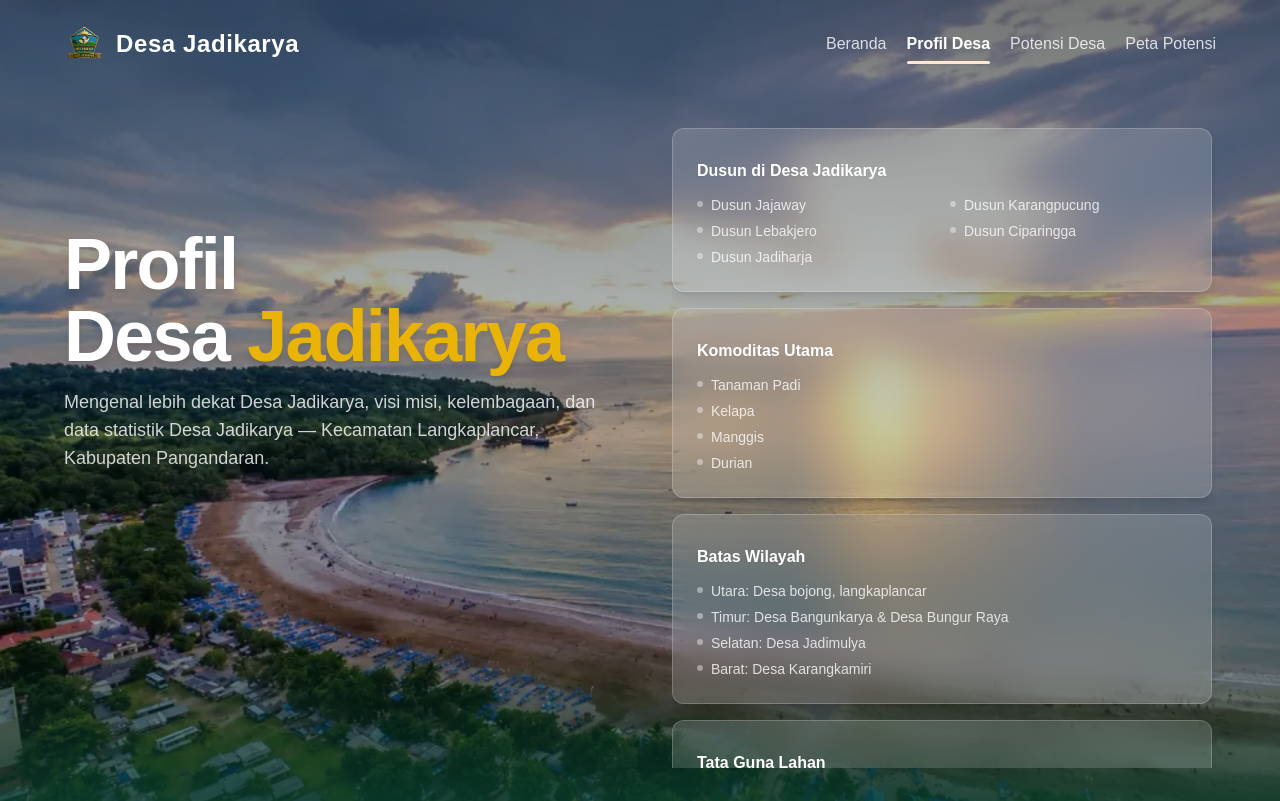
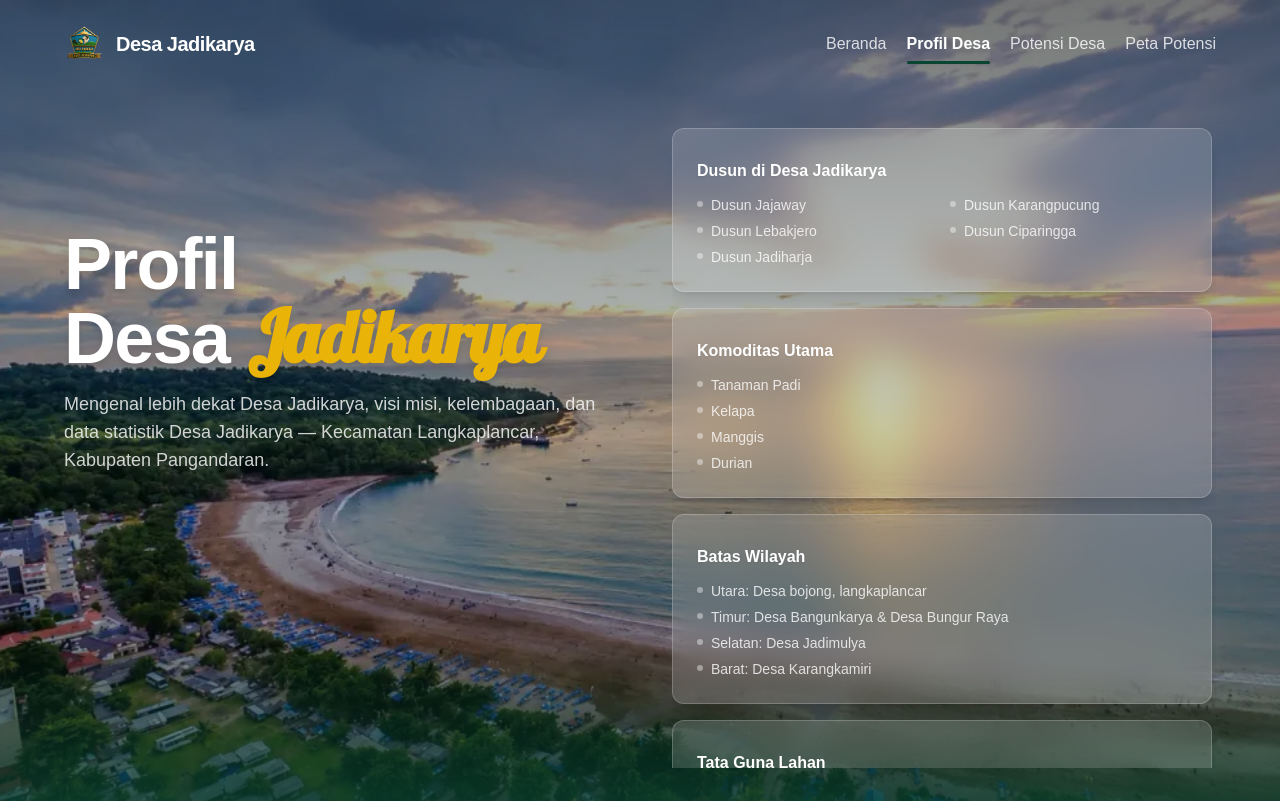
Before and after one commit to HanifanPNG/Web-jadikarya, a Next.js app: page /profil-desa in a window 1280 px wide. Shown: the top 801 px of the page. Built offline with nearby package versions, Linux system fonts and the light colour scheme; a web font is replaced by a local one.

Commit message:
feat: implement core layout, global navigation, and desa potential modules

```diff
--- a/app/layout.js
+++ b/app/layout.js
@@ -1,6 +1,6 @@
 import "./globals.css";
 import AOSInit from "@/components/aos-init";
-import { Inter, Playfair_Display, Plus_Jakarta_Sans } from "next/font/google";
+import { Inter, Playfair_Display, Plus_Jakarta_Sans, Lobster } from "next/font/google";
 
 const inter = Inter({
   subsets: ["latin"],
@@ -20,6 +20,13 @@ const plusJakartaSans = Plus_Jakarta_Sans({
   display: "swap",
 });
 
+const lobster = Lobster({
+  subsets: ["latin"],
+  weight: "400",
+  variable: "--font-lobster",
+  display: "swap",
+});
+
 export const metadata = {
   title: "Desa Jadikarya - Kecamatan Langkaplancar, Kabupaten Pangandaran",
   description:
@@ -29,7 +36,7 @@ export const metadata = {
 
 export default function RootLayout({ children }) {
   return (
-    <html lang="id" className={`${inter.variable} ${playfair.variable} ${plusJakartaSans.variable}`}>
+    <html lang="id" className={`${inter.variable} ${playfair.variable} ${plusJakartaSans.variable} ${lobster.variable}`}>
       <body className="antialiased bg-white text-slate-800 min-h-screen">
         <AOSInit />
         {children}
--- a/components/hero-section/index.jsx
+++ b/components/hero-section/index.jsx
@@ -45,8 +45,8 @@ export default function HeroSection() {
           </h3>
 
           {/* Main Serif Headline */}
-          <h1 className="font-inter font-bold text-5xl sm:text-6xl md:text-7xl lg:text-8xl tracking-tight text-white drop-shadow-lg leading-tight">
-            Desa <span className="text-yellow-500">Jadikarya</span>
+          <h1 className="font-inter font-bold text-5xl sm:text-6xl md:text-7xl tracking-tight text-white drop-shadow-lg leading-tight">
+            Desa <span className="font-lobster text-5xl sm:text-6xl md:text-7xl lg:text-8xl text-yellow-500">Jadikarya</span>
           </h1>
 
           {/* Description Text matching Screenshot */}
--- a/components/navbar/index.jsx
+++ b/components/navbar/index.jsx
@@ -60,7 +60,7 @@ export default function Navbar() {
               className="object-contain w-full h-full"
             />
           </div>
-          <span className="font-inter text-white font-bold text-xl sm:text-2xl tracking-wide group-hover:text-[#FFE7D2] transition-colors">
+          <span className="font-inter text-white font-bold text-lg sm:text-xl tracking-tight group-hover:text-[#FFE7D2] transition-colors">
             Desa Jadikarya
           </span>
         </Link>
@@ -82,7 +82,7 @@ export default function Navbar() {
               >
                 {item.label}
                 {isActive && (
-                  <span className="absolute left-0 right-0 bottom-[-4px] h-[3px] bg-[#FFE7D2] rounded-full shadow-sm" />
+                  <span className="absolute left-0 right-0 bottom-[-4px] h-[3px] bg-[#0A4532] rounded-full shadow-sm" />
                 )}
               </Link>
             ) : (
--- a/components/peta-potensi/index.jsx
+++ b/components/peta-potensi/index.jsx
@@ -101,7 +101,7 @@ export default function PetaPotensiPage() {
               className="font-inter font-bold text-4xl sm:text-5xl md:text-6xl lg:text-7xl tracking-tight text-white drop-shadow-lg leading-tight mb-4"
             >
               Peta Potensi <br /> Desa{" "}
-              <span className="text-yellow-500">Jadikarya</span>
+              <span className="text-yellow-500 font-lobster">Jadikarya</span>
             </h1>
             <p
               className="text-white/80 text-sm sm:text-base md:text-lg leading-relaxed max-w-2xl mx-auto"
--- a/components/potensi-desa/index.jsx
+++ b/components/potensi-desa/index.jsx
@@ -52,7 +52,7 @@ export default function PotensiDesaPage({ initialSector }) {
             <h1
               className="font-inter font-bold text-4xl sm:text-5xl md:text-6xl lg:text-7xl tracking-tight text-white drop-shadow-lg leading-tight mb-4"
             >
-              Potensi <br /> Desa <span className="text-yellow-500">Jadikarya</span>
+              Potensi <br /> Desa <span className="text-yellow-500 font-lobster">Jadikarya</span>
             </h1>
             <p
               className="text-white/80 text-sm sm:text-base md:text-lg leading-relaxed max-w-2xl mx-auto"
--- a/components/profil-desa/index.jsx
+++ b/components/profil-desa/index.jsx
@@ -69,7 +69,7 @@ export default function ProfilDesaPage() {
               <h1
                 className="font-inter font-bold text-4xl sm:text-5xl md:text-6xl lg:text-7xl tracking-tight text-white drop-shadow-lg leading-tight mb-4"
               >
-                Profil <br /> Desa <span className="text-yellow-500">Jadikarya</span>
+                Profil <br /> Desa <span className="text-yellow-500 font-lobster">Jadikarya</span>
               </h1>
               <p
                 className="text-white/80 text-sm sm:text-base md:text-lg leading-relaxed max-w-xl mx-auto lg:mx-0"
--- a/tailwind.config.js
+++ b/tailwind.config.js
@@ -24,6 +24,7 @@ module.exports = {
       fontFamily: {
         serif: ["var(--font-playfair)", "serif"],
         sans: ["var(--font-jakarta)", "sans-serif"],
+        lobster: ["var(--font-lobster)", "cursive"],
       },
       borderRadius: {
         '4xl': '2rem',
```
Also changed, not shown: components/profil-dan-potensi-desa/index.jsx (+9 -9 lines).
